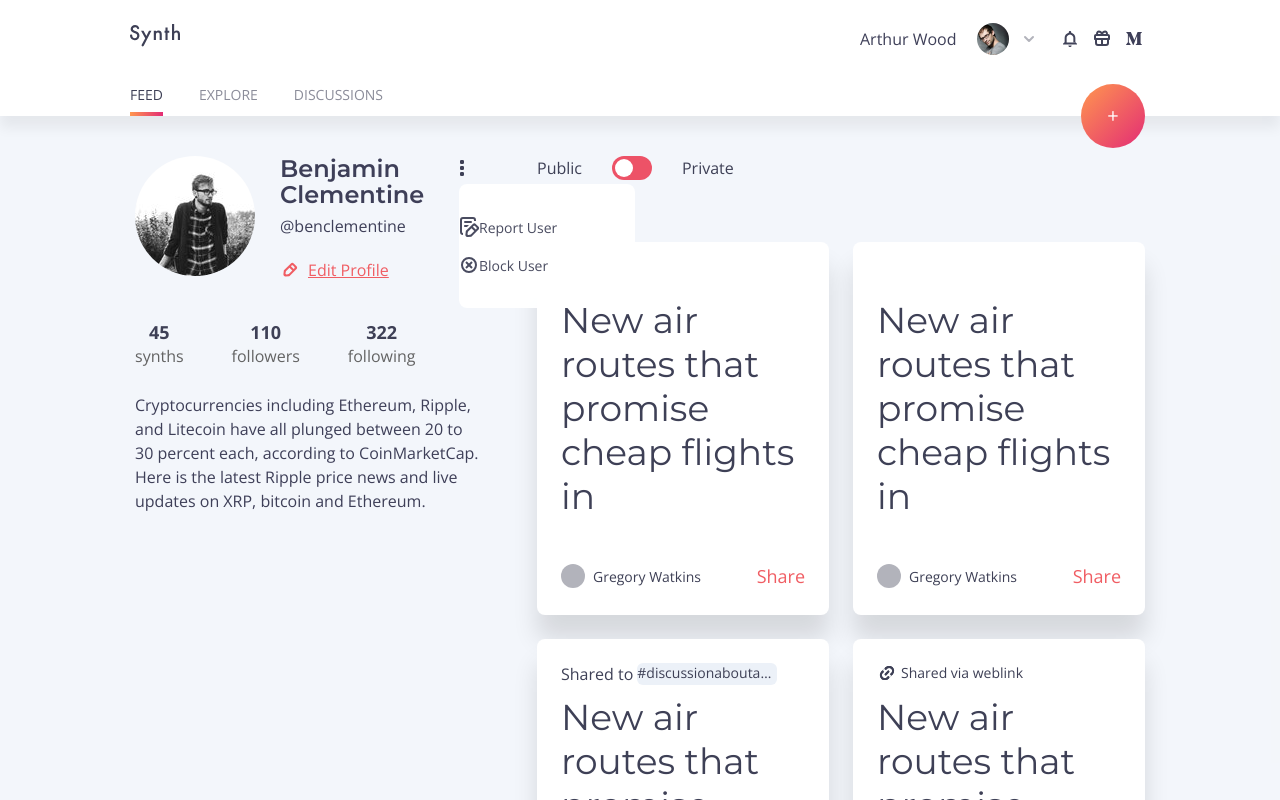
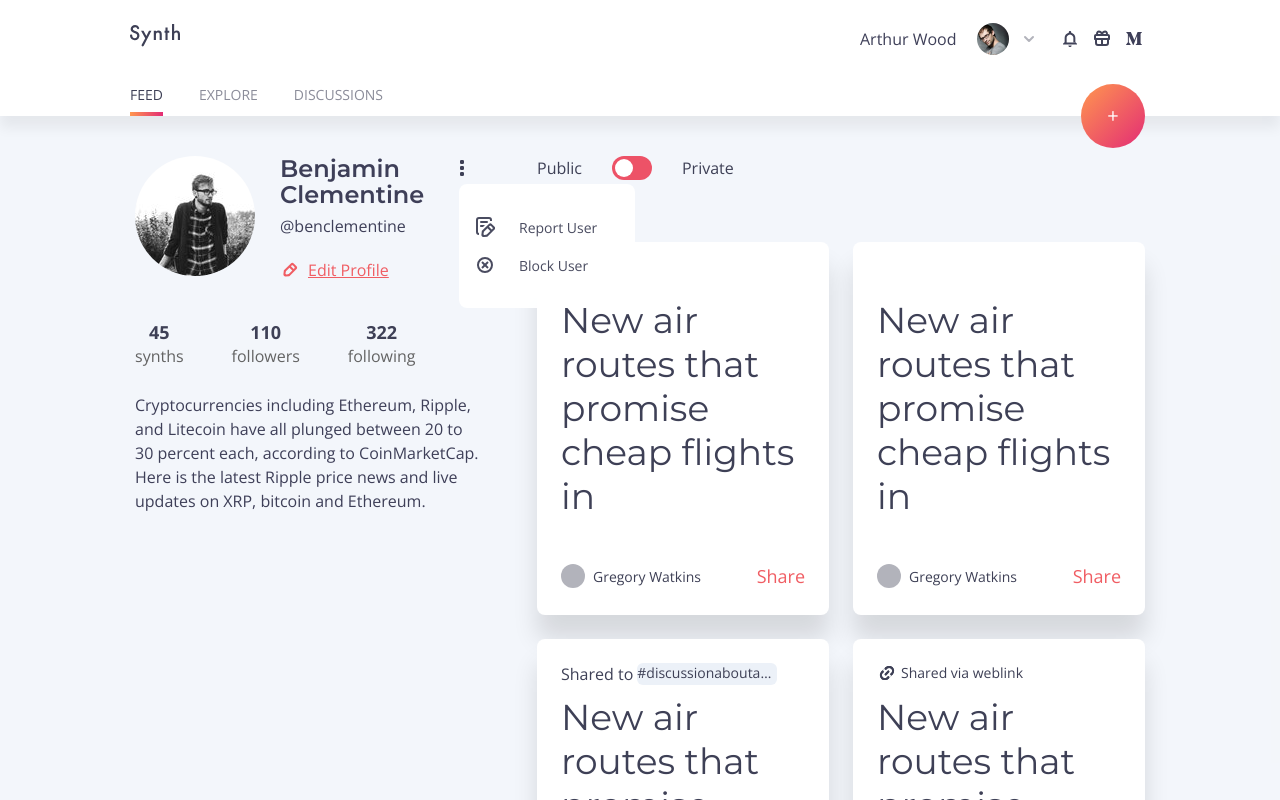
Before and after one commit to lesdyman/markup_test-react_styled, a React (Vite) app: page / in a window 1280 px wide. Both pictures are taken after a click on the button 462 px from the left and 168 px from the top of the page. Shown: the top 800 px of the page. Built offline with nearby package versions, Linux system fonts and the light colour scheme.

Commit message:
fix dotted menu line paddings

```diff
--- a/src/components/Info/Info.tsx
+++ b/src/components/Info/Info.tsx
@@ -39,12 +39,16 @@ export const Info = () => {
         {menuIsOpen && (
           <ContextMenu isVisible={menuIsOpen}>
             <ContextMenuLine>
-              <ReportIcon />
+              <div className="context_menu-icon">
+                <ReportIcon />
+              </div>
               <span>Report User</span>
             </ContextMenuLine>
 
             <ContextMenuLine>
-              <BlockIcon />
+              <div className="context_menu-icon">
+                <BlockIcon />
+              </div>
               <span>Block User</span>
             </ContextMenuLine>
           </ContextMenu>
--- a/src/components/Info/styled/Info.styled.ts
+++ b/src/components/Info/styled/Info.styled.ts
@@ -108,7 +108,7 @@ export const ContextMenuLine = styled.div`
     backdrop-filter: blur(54.36px);
   }
 
-  img {
+  .context_menu-icon {
     width: 20px;
     height: 20px;
     margin: 0 24px 0 16px;
```
Also changed, not shown: 1 other file (tests, documents, lock files or other folders).
